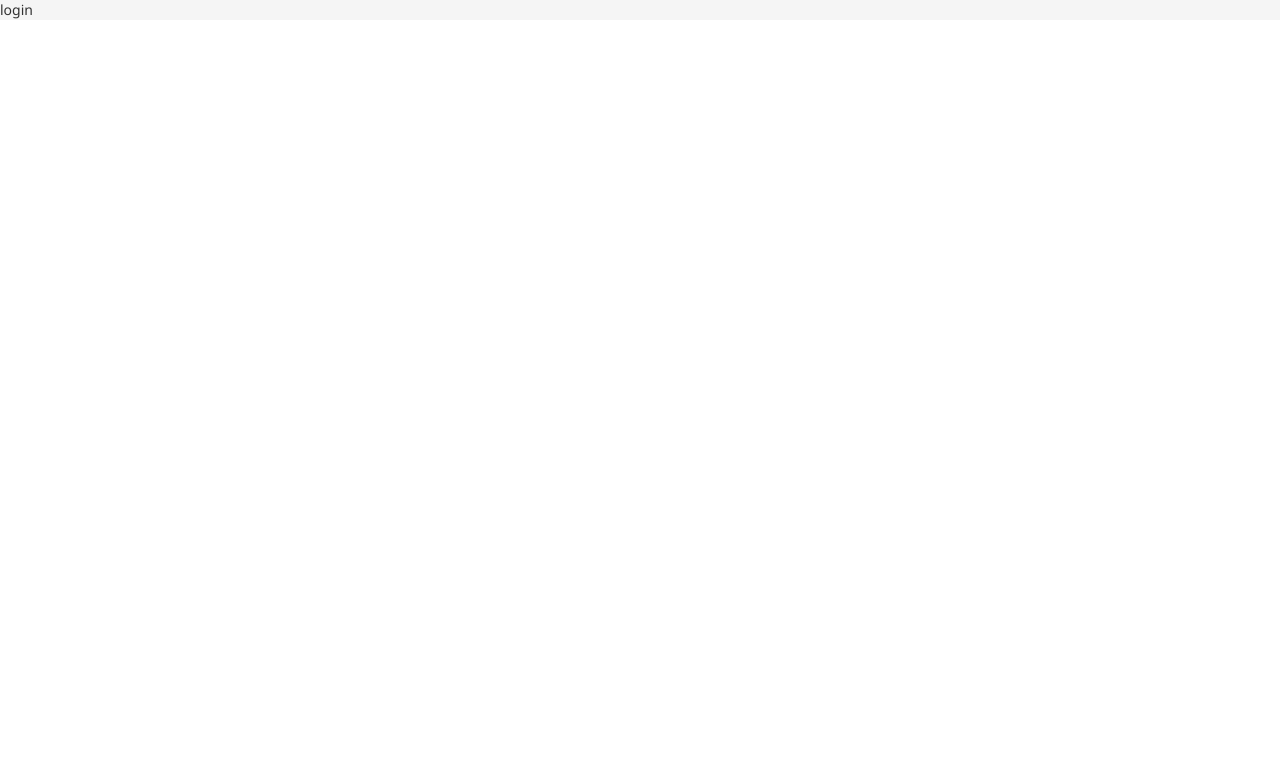
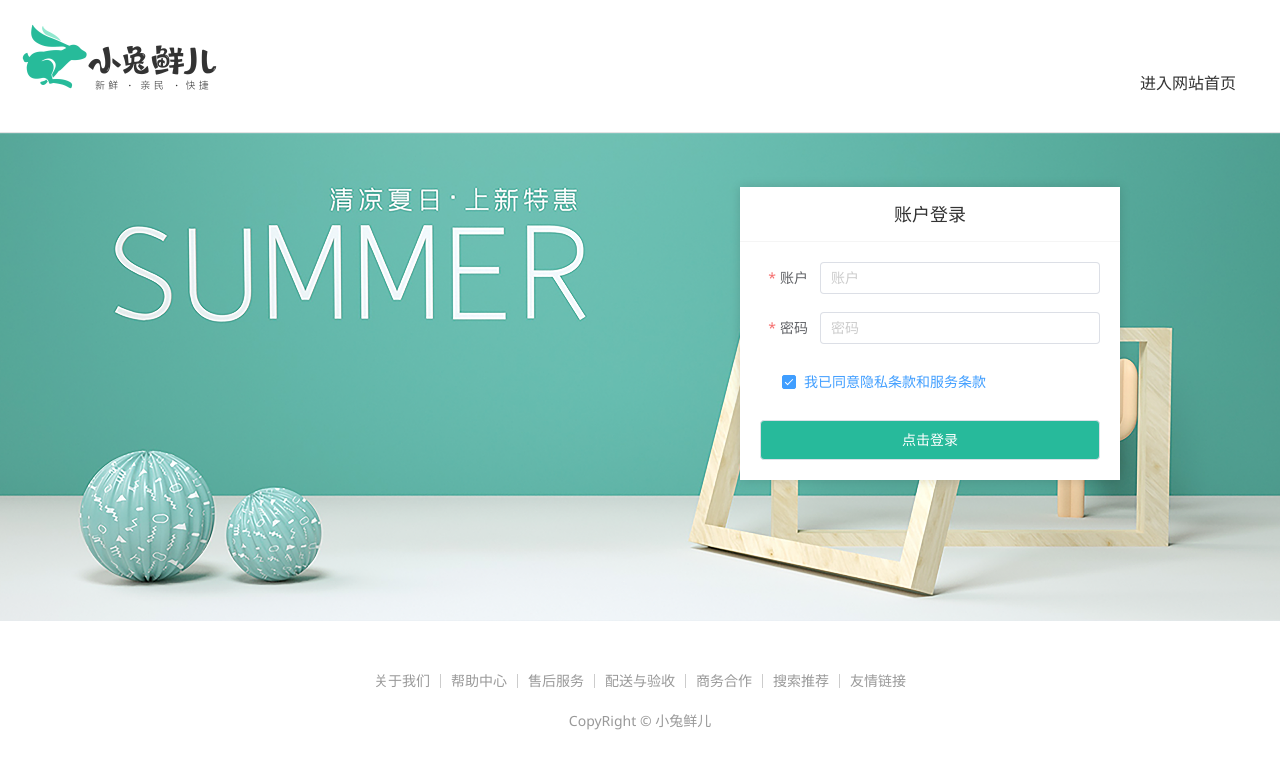
Before and after one commit to ZhuMaxin/interview-shop-deme, a Vue app: page /login in a window 1280 px wide. Shown: the top 768 px of the page. Built offline with nearby package versions, Linux system fonts and the light colour scheme; a small style sheet from the web is missing.

Commit message:
feat:登录

```diff
--- a/package.json
+++ b/package.json
@@ -14,6 +14,7 @@
     "axios": "^1.10.0",
     "element-plus": "^2.10.4",
     "pinia": "^3.0.3",
+    "pinia-plugin-persistedstate": "^4.4.1",
     "vue": "^3.5.17",
     "vue-router": "^4.5.1"
   },
--- a/src/apis/user.js
+++ b/src/apis/user.js
@@ -1,9 +1,10 @@
 import axiosHttp from "@/utils/http";
 
-// 获取商品分类
-export function categoryxxxList() {
+// 用户登录
+export function userLogin(data) {
   return axiosHttp({
-    url: "/category/lixxxst",
-    method: "GET",
+    url: "/user/login",
+    method: "POST",
+    data
   });
 }
--- a/src/main.js
+++ b/src/main.js
@@ -3,13 +3,17 @@
 
 import { createApp } from 'vue'
 import { createPinia } from 'pinia'
+import piniaPluginPersistedstate from 'pinia-plugin-persistedstate'
+
+const pinia = createPinia()
+pinia.use(piniaPluginPersistedstate)
 
 import App from './App.vue'
 import router from './router'
 
 const app = createApp(App)
 
-app.use(createPinia())
+app.use(pinia)
 app.use(router)
 
 app.mount('#app')
--- /dev/null
+++ b/src/stores/user.js
@@ -0,0 +1,32 @@
+import { ref, computed } from "vue";
+import { defineStore } from "pinia";
+import { userLogin } from "@/apis/user";
+
+export const useUserStore = defineStore(
+  "user",
+  () => {
+    // 用户数据
+    const dataUser = ref({});
+    // token
+    const access_token = ref("");
+    const refresh_token = ref("");
+
+    // 获取用户数据
+    async function getUser(request) {
+      await userLogin(request).then((res) => {
+        let _data = res?.data?.data?.user ?? {};
+        dataUser.value = _data;
+        access_token.value = res?.data?.data?.access_token ?? "";
+        refresh_token.value = res?.data?.data?.refresh_token ?? "";
+      });
+    }
+
+    return {
+      dataUser,
+      getUser,
+      access_token,
+      refresh_token,
+    };
+  },
+  { persist: true }
+);
--- a/src/utils/http.js
+++ b/src/utils/http.js
@@ -1,5 +1,7 @@
 import axios from "axios";
 import router from "@/router/index";
+import { ElMessage } from "element-plus";
+import { useUserStore } from "@/stores/user";
 
 // 创建axios实例
 const axiosHttp = axios.create({
@@ -11,6 +13,13 @@
 axiosHttp.interceptors.request.use(
   function (config) {
     // 在发送请求之前做些什么
+    const userStore = useUserStore();
+    if (userStore.access_token) {
+      // 直接读取 Store 中的响应式 token
+      // config.headers.Access_token = `${userStore.access_token}`;
+      // config.headers.Refresh_token = `${userStore.refresh_token}`;
+      // config.headers.Authorization  = `Bearer ${userStore.access_token}`;
+    }
     return config;
   },
   function (error) {
@@ -25,41 +34,39 @@
     // 2xx 范围内的状态码都会触发该函数。
     // 对响应数据做点什么
     const res = response.data;
-    if (res.status=== 200)  {
-
-      return response;  // 业务成功，返回核心数据
-
+    if (res.status === 200) {
+      return response; // 业务成功，返回核心数据
     } else {
       // 主动抛出业务错误，触发 catch 分支
-      ElMessage.error(res.message)
+      ElMessage.error(res.message);
       return Promise.reject(response);
     }
   },
   function (error) {
     // 超出 2xx 范围的状态码都会触发该函数。
     // 对响应错误做点什么
-    if (error.status)  {
+    if (error.status) {
       const status = error.status;
-      const message = error.message;
+      const message = error.response.data.error;
       switch (status) {
         case 401:
-          ElMessage.error(message)
-          router.push("/login");  // 跳转登录页
+          ElMessage.error(message);
+          router.push("/login"); // 跳转登录页
           break;
         case 404:
-          ElMessage.error(message)
+          ElMessage.error(message);
           break;
         case 500:
-          ElMessage.error(message)
+          ElMessage.error(message);
           break;
         default:
-          ElMessage.error(message)
+          ElMessage.error(message);
       }
-    } else if (error.request)  {
-       // 请求已发送但无响应
-      ElMessage.error("网络错误，请检查连接")
+    } else if (error.request) {
+      // 请求已发送但无响应
+      ElMessage.error("网络错误，请检查连接");
     } else {
-      ElMessage.error("请求配置错误")
+      ElMessage.error("请求配置错误");
     }
     return Promise.reject(error);
   }
--- a/src/views/Home/components/ProductList.vue
+++ b/src/views/Home/components/ProductList.vue
@@ -10,8 +10,8 @@
 
 const total = ref(0);
 const pagination = ref({
-  pageNum: 1,
-  pageSize: 10,
+  page_num: 1,
+  page_size: 10,
 });
 
 function getProductList() {
@@ -58,8 +58,8 @@
       </div>
       <div class="page-box">
         <el-pagination
-          v-model:current-page="pagination.pageNum"
-          v-model:page-size="pagination.pageSize"
+          v-model:current-page="pagination.page_num"
+          v-model:page-size="pagination.page_size"
           :page-sizes="[10, 20, 30, 50, 100]"
           background
           layout="total, sizes, prev, pager, next, jumper"
--- a/src/views/Layout/components/LayoutNav.vue
+++ b/src/views/Layout/components/LayoutNav.vue
@@ -1,13 +1,20 @@
 <script setup>
-
+import { useRouter, useRoute } from "vue-router";
+import { useUserStore } from "@/stores/user";
+const userStore = useUserStore();
+const router = useRouter();
 </script>
 
 <template>
   <nav class="app-topnav">
     <div class="container">
       <ul>
-        <template v-if="true">
-          <li><a href="javascript:;"><i class="iconfont icon-user"></i>周杰伦</a></li>
+        <template v-if="userStore.access_token">
+          <li>
+            <a href="javascript:;"
+              ><i class="iconfont icon-user"></i>{{ userStore.dataUser.user_name }}</a
+            >
+          </li>
           <li>
             <el-popconfirm title="确认退出吗?" confirm-button-text="确认" cancel-button-text="取消">
               <template #reference>
@@ -19,7 +26,7 @@
           <li><a href="javascript:;">会员中心</a></li>
         </template>
         <template v-else>
-          <li><a href="javascript:;">请先登录</a></li>
+          <li><a href="javascript:;" @click="router.push('/login')">请先登录</a></li>
           <li><a href="javascript:;">帮助中心</a></li>
           <li><a href="javascript:;">关于我们</a></li>
         </template>
@@ -27,7 +34,6 @@
     </div>
   </nav>
 </template>
-
 
 <style scoped lang="scss">
 .app-topnav {
@@ -54,7 +60,7 @@
         }
       }
 
-      ~li {
+      ~ li {
         a {
           border-left: 2px solid #666;
         }
--- a/src/views/Login/index.vue
+++ b/src/views/Login/index.vue
@@ -1,3 +1,344 @@
+<script setup>
+import { ref, useTemplateRef } from "vue";
+import { ElMessage } from "element-plus";
+import { useRouter } from "vue-router";
+import { useUserStore } from "@/stores/user";
+const userStore = useUserStore();
+const router = useRouter();
+const formLogin = ref({
+  user_name: "",
+  password: "",
+  agree: true,
+});
+const rulesLogin = {
+  user_name: [{ required: true, message: "请输入用户名", trigger: "blur" }],
+  password: [
+    { required: true, message: "请输入密码", trigger: "blur" },
+    { min: 6, max: 14, message: "长度必须在 6 到 14 之间", trigger: "blur" },
+  ],
+  agree: [
+    {
+      validator: (rule, value, callback) => {
+        if (!value) {
+          callback(new Error("请勾选协议"));
+        } else {
+          callback();
+        }
+      },
+      trigger: "change",
+    },
+  ],
+};
+
+function proceedLogin() {
+  userStore.getUser(formLogin.value).then((res) => {
+    ElMessage({
+      message: "登录成功",
+      type: "success",
+    });
+    router.replace("/");
+  });
+}
+const refLogin = useTemplateRef("refLogin");
+async function btnLogin() {
+  await refLogin.value.validate((valid, fields) => {
+    if (valid) {
+      proceedLogin();
+    } else {
+      // console.log("error submit!", fields);
+    }
+  });
+}
+</script>
+
 <template>
-  login
+  <div>
+    <header class="login-header">
+      <div class="container m-top-20">
+        <h1 class="logo">
+          <RouterLink to="/">小兔鲜</RouterLink>
+        </h1>
+        <RouterLink class="entry" to="/">
+          进入网站首页
+          <i class="iconfont icon-angle-right"></i>
+          <i class="iconfont icon-angle-right"></i>
+        </RouterLink>
+      </div>
+    </header>
+    <section class="login-section">
+      <div class="wrapper">
+        <nav>
+          <a href="javascript:;">账户登录</a>
+        </nav>
+        <div class="account-box">
+          <div class="form">
+            <el-form
+              :model="formLogin"
+              label-position="right"
+              label-width="60px"
+              status-icon
+              :rules="rulesLogin"
+              ref="refLogin"
+            >
+              <el-form-item label="账户" prop="user_name">
+                <el-input v-model="formLogin.user_name" clearable placeholder="账户" />
+              </el-form-item>
+              <el-form-item label="密码" prop="password">
+                <el-input v-model="formLogin.password" clearable show-password placeholder="密码" />
+              </el-form-item>
+              <el-form-item prop="agree" label-width="22px">
+                <el-checkbox v-model="formLogin.agree" size="large">
+                  我已同意隐私条款和服务条款
+                </el-checkbox>
+              </el-form-item>
+              <el-button size="large" class="subBtn" @click="btnLogin">点击登录</el-button>
+            </el-form>
+          </div>
+        </div>
+      </div>
+    </section>
+
+    <footer class="login-footer">
+      <div class="container">
+        <p>
+          <a href="javascript:;">关于我们</a>
+          <a href="javascript:;">帮助中心</a>
+          <a href="javascript:;">售后服务</a>
+          <a href="javascript:;">配送与验收</a>
+          <a href="javascript:;">商务合作</a>
+          <a href="javascript:;">搜索推荐</a>
+          <a href="javascript:;">友情链接</a>
+        </p>
+        <p>CopyRight &copy; 小兔鲜儿</p>
+      </div>
+    </footer>
+  </div>
 </template>
+
+<style scoped lang="scss">
+.login-header {
+  background: #fff;
+  border-bottom: 1px solid #e4e4e4;
+
+  .container {
+    display: flex;
+    align-items: flex-end;
+    justify-content: space-between;
+  }
+
+  .logo {
+    width: 200px;
+
+    a {
+      display: block;
+      height: 132px;
+      width: 100%;
+      text-indent: -9999px;
+      background: url("@/assets/images/logo.png") no-repeat center 18px / contain;
+    }
+  }
+
+  .sub {
+    flex: 1;
+    font-size: 24px;
+    font-weight: normal;
+    margin-bottom: 38px;
+    margin-left: 20px;
+    color: #666;
+  }
+
+  .entry {
+    width: 120px;
+    margin-bottom: 38px;
+    font-size: 16px;
+
+    i {
+      font-size: 14px;
+      color: $xtxColor;
+      letter-spacing: -5px;
+    }
+  }
+}
+
+.login-section {
+  background: url("@/assets/images/login-bg.png") no-repeat center / cover;
+  height: 488px;
+  position: relative;
+
+  .wrapper {
+    width: 380px;
+    background: #fff;
+    position: absolute;
+    left: 50%;
+    top: 54px;
+    transform: translate3d(100px, 0, 0);
+    box-shadow: 0 0 10px rgba(0, 0, 0, 0.15);
+
+    nav {
+      font-size: 14px;
+      height: 55px;
+      margin-bottom: 20px;
+      border-bottom: 1px solid #f5f5f5;
+      display: flex;
+      padding: 0 40px;
+      text-align: right;
+      align-items: center;
+
+      a {
+        flex: 1;
+        line-height: 1;
+        display: inline-block;
+        font-size: 18px;
+        position: relative;
+        text-align: center;
+      }
+    }
+  }
+}
+
+.login-footer {
+  padding: 30px 0 50px;
+  background: #fff;
+
+  p {
+    text-align: center;
+    color: #999;
+    padding-top: 20px;
+
+    a {
+      line-height: 1;
+      padding: 0 10px;
+      color: #999;
+      display: inline-block;
+
+      ~ a {
+        border-left: 1px solid #ccc;
+      }
+    }
+  }
+}
+
+.account-box {
+  .toggle {
+    padding: 15px 40px;
+    text-align: right;
+
+    a {
+      color: $xtxColor;
+
+      i {
+        font-size: 14px;
+      }
+    }
+  }
+
+  .form {
+    padding: 0 20px 20px 20px;
+
+    &-item {
+      margin-bottom: 28px;
+
+      .input {
+        position: relative;
+        height: 36px;
+
+        > i {
+          width: 34px;
+          height: 34px;
+          background: #cfcdcd;
+          color: #fff;
+          position: absolute;
+          left: 1px;
+          top: 1px;
+          text-align: center;
+          line-height: 34px;
+          font-size: 18px;
+        }
+
+        input {
+          padding-left: 44px;
+          border: 1px solid #cfcdcd;
+          height: 36px;
+          line-height: 36px;
+          width: 100%;
+
+          &.error {
+            border-color: $priceColor;
+          }
+
+          &.active,
+          &:focus {
+            border-color: $xtxColor;
+          }
+        }
+
+        .code {
+          position: absolute;
+          right: 1px;
+          top: 1px;
+          text-align: center;
+          line-height: 34px;
+          font-size: 14px;
+          background: #f5f5f5;
+          color: #666;
+          width: 90px;
+          height: 34px;
+          cursor: pointer;
+        }
+      }
+
+      > .error {
+        position: absolute;
+        font-size: 12px;
+        line-height: 28px;
+        color: $priceColor;
+
+        i {
+          font-size: 14px;
+          margin-right: 2px;
+        }
+      }
+    }
+
+    .agree {
+      a {
+        color: #069;
+      }
+    }
+
+    .btn {
+      display: block;
+      width: 100%;
+      height: 40px;
+      color: #fff;
+      text-align: center;
+      line-height: 40px;
+      background: $xtxColor;
+
+      &.disabled {
+        background: #cfcdcd;
+      }
+    }
+  }
+
+  .action {
+    padding: 20px 40px;
+    display: flex;
+    justify-content: space-between;
+    align-items: center;
+
+    .url {
+      a {
+        color: #999;
+        margin-left: 10px;
+      }
+    }
+  }
+}
+
+.subBtn {
+  background: $xtxColor;
+  width: 100%;
+  color: #fff;
+}
+</style>
```
Also changed, not shown: 1 other file (tests, documents, lock files or other folders).
